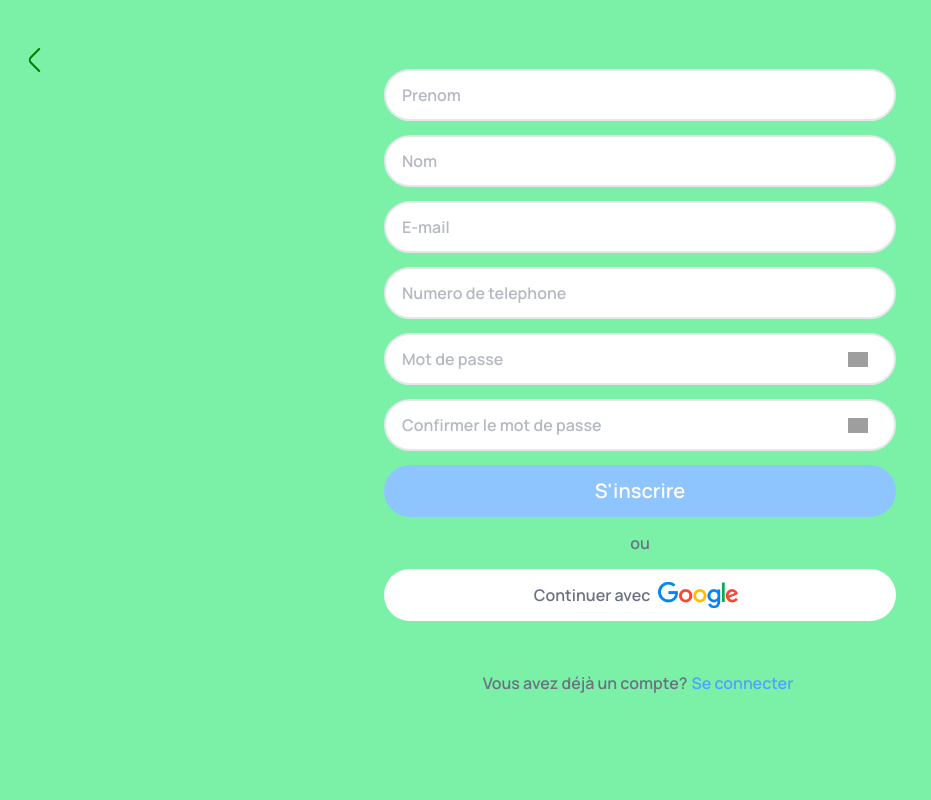
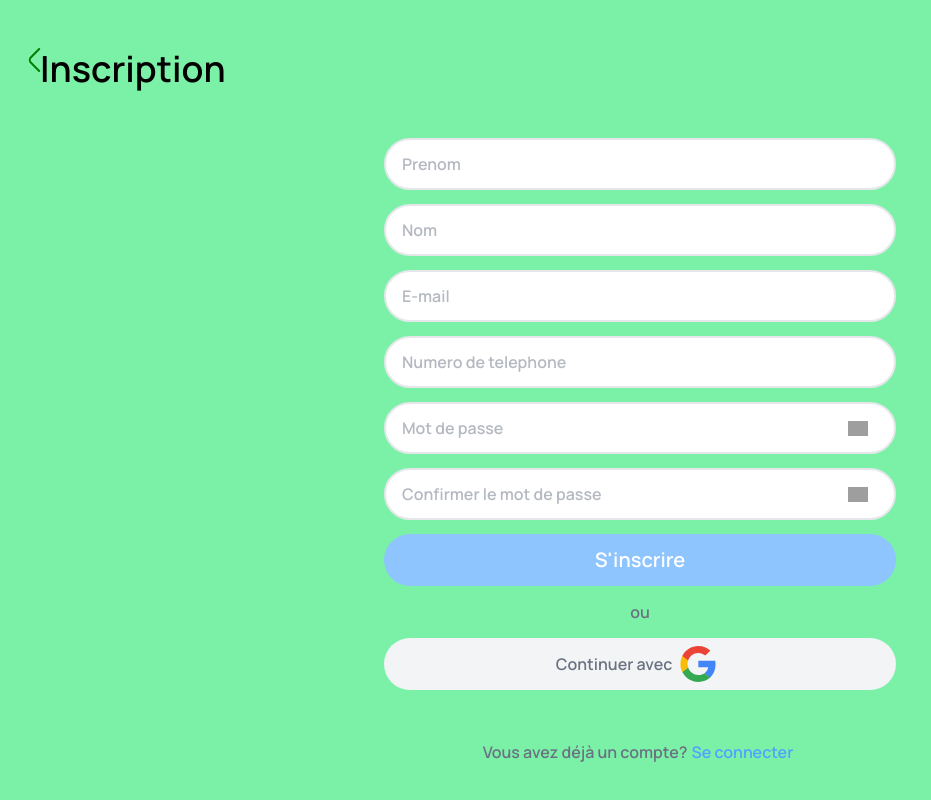
Before and after one commit to PIL-2425-Group-27/PIL1_2425_27, a React (Vite) app in the folder you_go_app/frontend/: page /Register in a window 1280 px wide. Shown: the whole page, without its empty margins (0-931 px from the left). Built offline with nearby package versions, Linux system fonts and the light colour scheme; grey boxes are pictures that could not be loaded.

Commit message:
feat: add header and update Google icon in Register page

```diff
--- a/you_go_app/frontend/src/pages/Register.jsx
+++ b/you_go_app/frontend/src/pages/Register.jsx
@@ -12,6 +12,9 @@ function Register() {
                         src="./src/assets/icons/left-arrow.svg"
                         alt="return" />
                     </a>
+                </div>
+                <div className="w-full h-full px-10 flex flex-row items-center justify-start">
+                    <h1 className="text-4xl ">Inscription</h1>
                 </div>
                 <form
                     className="w-full h-fit flex flex-col items-center gap-3.5 text-gray-500 [&_input]:focus:outline-0 [&_input]:w-full"
@@ -99,16 +102,15 @@ function Register() {
                     </button>
                     <p>ou</p>
                     <button
-                        type="submit"
-                        className="w-9/12 max-w-lg h-13 px-4 rounded-4xl flex flex-row items-center justify-center text-gray-500 bg-white"
+                        className="w-9/12 max-w-lg h-13 px-4 rounded-4xl flex flex-row items-center justify-center text-gray-500 bg-gray-100"
                     >
                         <p
                             className="w-max"
                         >Continuer avec
                         </p>
                         <img
-                            className="mx-2 w-20"
-                            src="./src/assets/icons/google.png"
+                            className="mx-2 w-9"
+                            src="./src/assets/icons/google.svg"
                             alt="googleIcon" />
                     </button>
                     <p
```
Also changed, not shown: you_go_app/frontend/src/assets/icons/google.svg (added).
